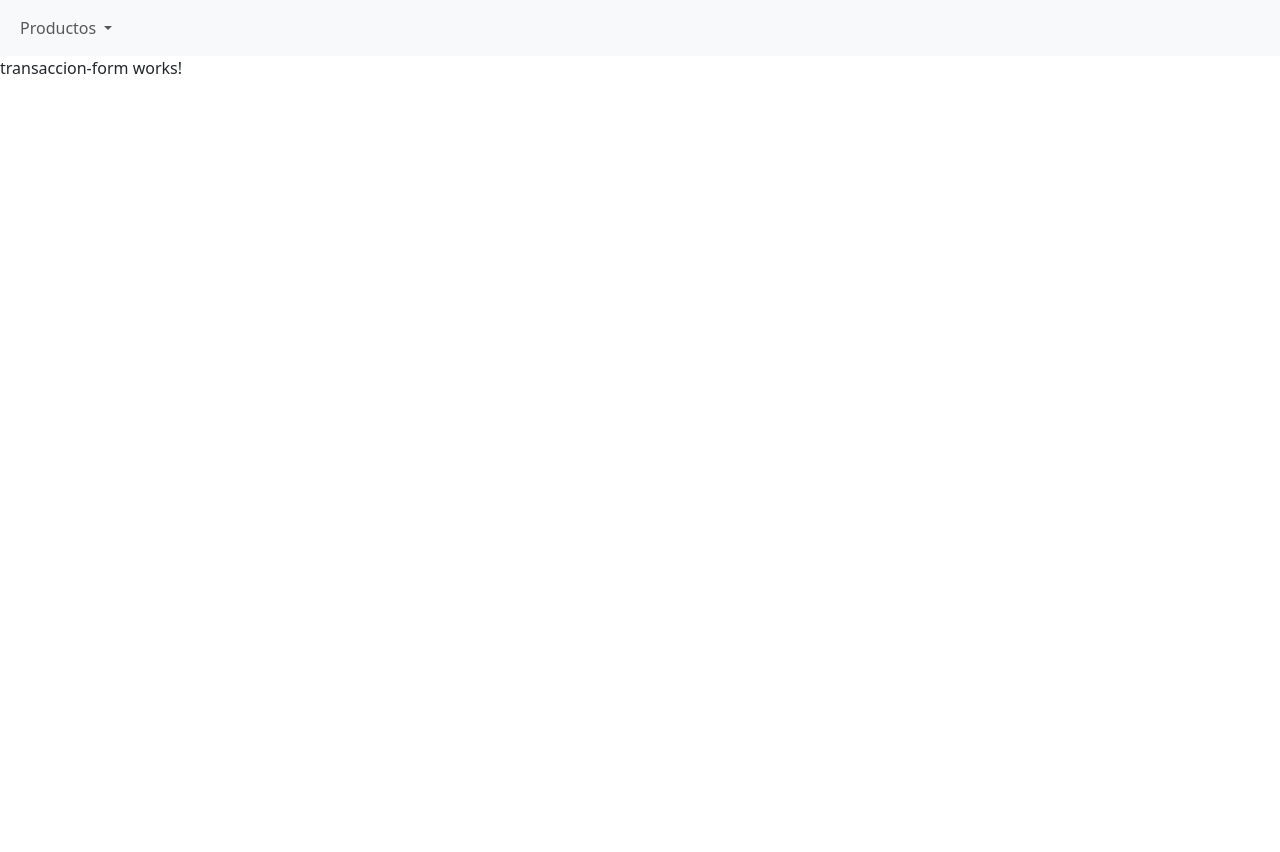
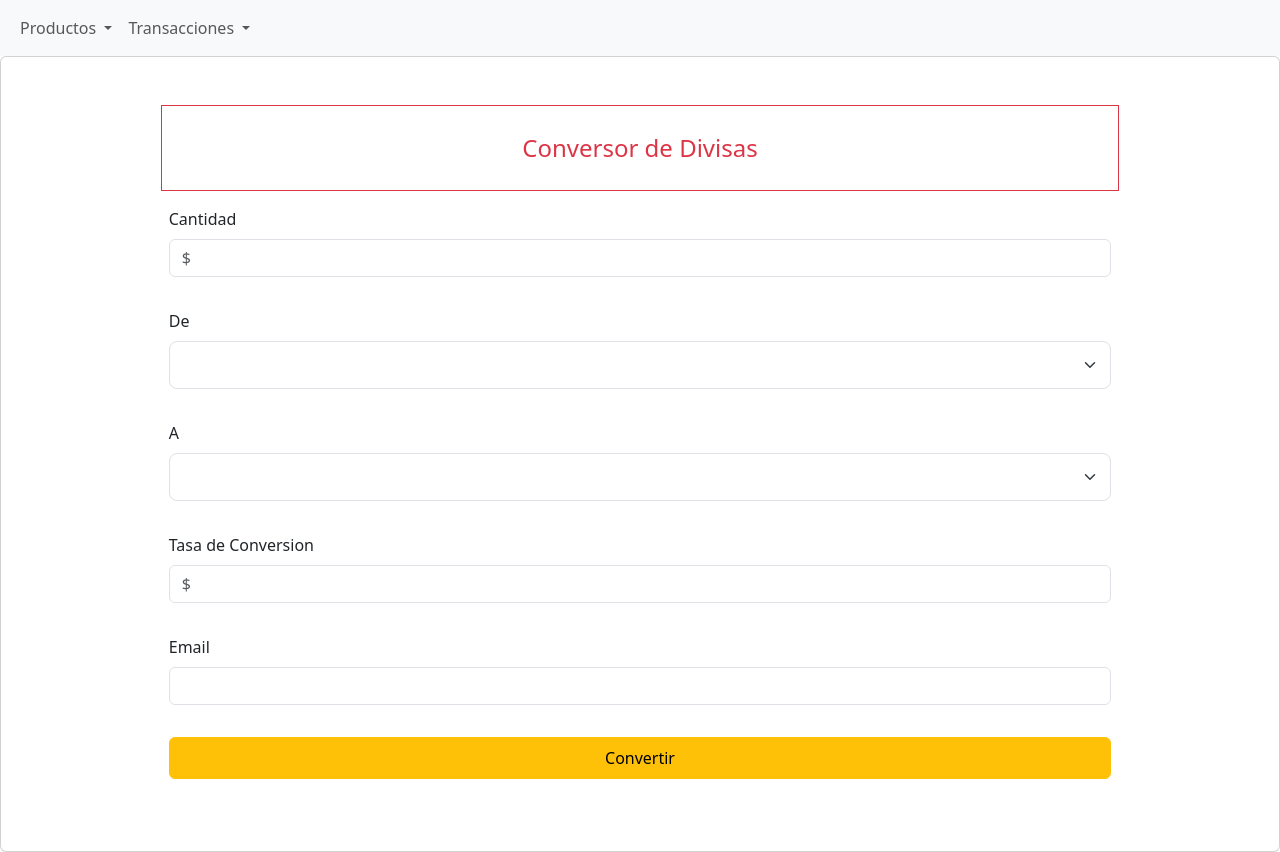
Before and after one commit to userJoA/tp5-AlejandroJoaquinGallardo-backEnd, an Angular app in the folder FrontEnd/: page /transaccionForm/0 in a window 1280 px wide. Before the commit the page ends 800 px from the top, so only its background shows below. Built offline with nearby package versions, Linux system fonts and the light colour scheme.

Commit message:
actualizacion frontend
se trabajo sobre el codigo del frontend de las transacciones

```diff
--- a/FrontEnd/src/app/components/layout/header/header.component.html
+++ b/FrontEnd/src/app/components/layout/header/header.component.html
@@ -14,6 +14,17 @@
             <li><a class="dropdown-item" [routerLink]="['formProducto/0']">Formulario Producto</a></li>
           </ul>
         </li>
+
+        <li class="nav-item dropdown">
+          <a class="nav-link dropdown-toggle" href="#" role="button" data-bs-toggle="dropdown" aria-expanded="false">
+            Transacciones
+          </a>
+          <ul class="dropdown-menu">
+            <li><a class="dropdown-item" [routerLink]="['transaccion']">Lista Transacciones</a></li>
+            <li><a class="dropdown-item" [routerLink]="['transaccionForm/0']">Formulario Transaccion</a></li>
+          </ul>
+        </li>
+
       </ul>
     </div>
   </div>
--- a/FrontEnd/src/app/components/transaccion-form/transaccion-form.component.html
+++ b/FrontEnd/src/app/components/transaccion-form/transaccion-form.component.html
@@ -1 +1,50 @@
-<p>transaccion-form works!</p>
+<div class="card">
+  <form class="w-75 mb-5 mt-5 mx-auto" id="page-b-form">
+    <legend class="text-center bg-white text-danger w-100 p-4 border border-danger">Conversor de Divisas</legend>
+    <div class="mb-3 p-2">
+      <label for="textInput" class="form-label">Cantidad</label>
+      <input type="number" class="form-control" id="textInput" aria-describedby="number" name="cantidad" placeholder="$" [(ngModel)]="transaccion.cantidadOrigen">
+    </div>
+    <div class="mb-3 p-2">
+      <label for="exampleInput" class="form-label">De</label>
+      <select class="form-select form-select-lg " name="moneda" aria-label=".form-select-lg example" [(ngModel)]="transaccion.monedaOrigen">
+        <option selected>Seleccione Moneda</option>
+        <option value="ARS">ARS</option>
+        <option value="USD">USD</option>
+        <option value="EUR">EUR</option>
+        <option value="GBP">GBP</option>
+      </select>
+    </div>
+    <div class="mb-3 p-2">
+      <label for="exampleInput" class="form-label">A</label>
+      <select class="form-select form-select-lg " name="monedaAconvertir" aria-label=".form-select-lg example" [(ngModel)]="transaccion.monedaDestino">
+        <option selected>Seleccione Moneda</option>
+        <option value="ARS">ARS</option>
+        <option value="USD">USD</option>
+        <option value="EUR">EUR</option>
+        <option value="GBP">GBP</option>
+      </select>
+    </div>
+    <div class="mb-3 p-2">
+      <label for="textInput" class="form-label">Tasa de Conversion </label>
+      <input type="number" class="form-control" id="textInput" aria-describedby="number" name="tasaconversion" placeholder="$" [(ngModel)]="transaccion.tasaConversion">
+    </div>
+
+    <div class="mb-3 p-2">
+      <label for="textInput" class="form-label">Email</label>
+      <input type="email" class="form-control" id="textInput" aria-describedby="number" name="email"  [(ngModel)]="transaccion.emailCliente">
+    </div>
+
+    <div [hidden]="!band1" class="mb-3 p-2" >
+      <label for="textInput" class="form-label">Monto convertido</label>
+      <input type="number" class="form-control" id="textInput" aria-describedby="number" name="montoConvertido" placeholder="$" [(ngModel)]="transaccion.cantidadDestino">
+    </div>
+
+    <div [hidden]="band1" class="mb-3 p-2 text-white" style=" margin: 10px 0 10px 0; text-align: center;">
+        <button class="btn btn-warning p-2" style="width: 100%;" (click)="Convertir()" >Convertir</button>
+    </div>
+    <div [hidden]="!band1" class="mb-3 p-2 text-white" style=" margin: 10px 0 10px 0; text-align: center;">
+      <button type="submit" class="btn btn-susscess" (click)="guardarTransaccion()">Guardar Transaccion</button>
+  </div>
+  </form>
+</div>
--- a/FrontEnd/src/app/components/transaccion-form/transaccion-form.component.ts
+++ b/FrontEnd/src/app/components/transaccion-form/transaccion-form.component.ts
@@ -15,7 +15,7 @@ export class TransaccionFormComponent implements OnInit{
     this.transaccion= new Transaccion();
   }
   accion!:string;
-
+  band1:boolean = false;
   ngOnInit(): void {
     this.activatedRouter.params.subscribe(params=>{
       if(params['id']=="0"){
@@ -26,6 +26,13 @@ export class TransaccionFormComponent implements OnInit{
       }
     }
   )
+  }
+
+  Convertir(){
+    if(this.transaccion!=null && this.transaccion.cantidadOrigen!=null && this.transaccion.tasaConversion!=null){
+      this.transaccion.cantidadDestino=this.transaccion.cantidadOrigen*this.transaccion.tasaConversion;
+      this.band1=true;
+    }
   }
 
   guardarTransaccion(){
--- a/FrontEnd/src/app/components/transaccion/transaccion.component.html
+++ b/FrontEnd/src/app/components/transaccion/transaccion.component.html
@@ -1 +1,36 @@
-<p>transaccion works!</p>
+
+<div class="row">
+  <h3 class="col-12 text-center text-primary text-decoration-underline">LISTADO DE TRANSACCIONES</h3>
+</div>
+
+<div class="row mb-2">
+  <div class="col-12">
+      <button class="btn-primary" (click)="agregarTransaccion()">AGREGAR</button>
+  </div>
+</div>
+  <table class="table table-striped">
+    <thead>
+      <tr>
+        <th scope="col" style="width: 15%;">Moneda Origen</th>
+        <th scope="col" style="width: 15%;">Cantidad Origen</th>
+        <th scope="col" style="width: 15%;">Moneda Destino</th>
+        <th scope="col" style="width: 15%;">Cantidad Destino</th>
+        <th scope="col" style="width: 20%;">email Cliente</th>
+        <th scope="col" style="width: 10%;">Tasa de Conversion</th>
+      </tr>
+    </thead>
+    <tbody *ngFor="let t of transacciones">
+      <tr >
+        <td>{{t.monedaOrigen}}</td>
+        <td>{{t.cantidadOrigen}}</td>
+        <td>{{t.monedaDestino}}</td>
+        <td>{{t.cantidadDestino  | number:'2.1-3'}}</td>
+        <td>{{t.emailCliente}}</td>
+        <td>{{t.tasaConversion}}</td>
+        <td>
+          <button class="btn btn-success">MOD</button>
+          <button class="btn btn-danger">BORRAR</button>
+        </td>
+      </tr>
+    </tbody>
+  </table>
--- a/FrontEnd/src/app/components/transaccion/transaccion.component.ts
+++ b/FrontEnd/src/app/components/transaccion/transaccion.component.ts
@@ -15,7 +15,9 @@ export class TransaccionComponent implements OnInit {
 
   constructor(private transaccionService: TransaccionService,
               private router: Router){
+    this.cargarTransacciones();
     this.transacciones= new Array<Transaccion>();
+
   }
   transaccion!:Transaccion;
   transacciones!:Array<Transaccion>;
```
Also changed, not shown: 1 other file (tests, documents, lock files or other folders).
